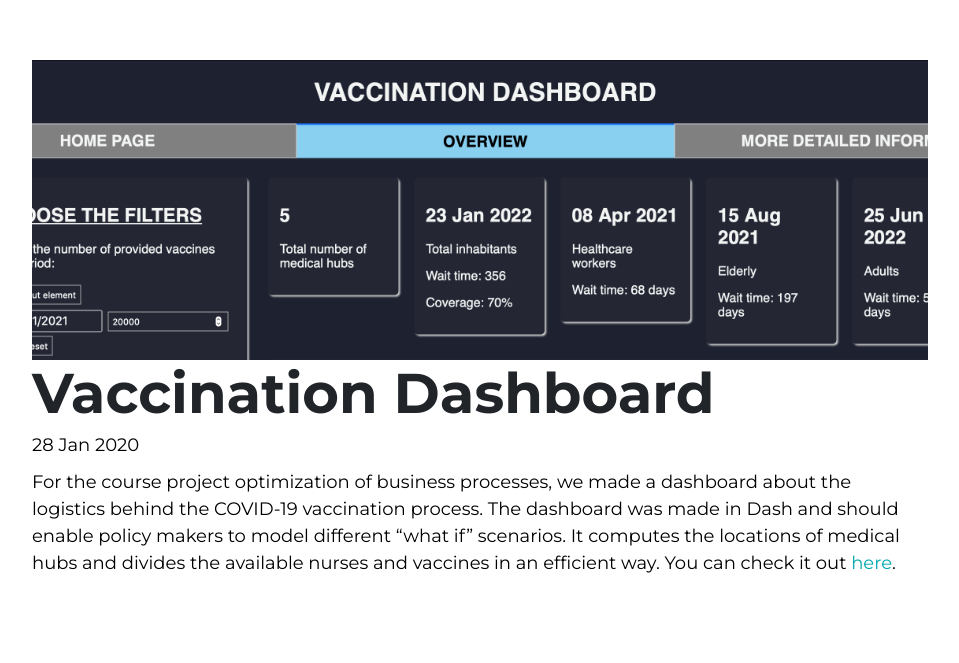
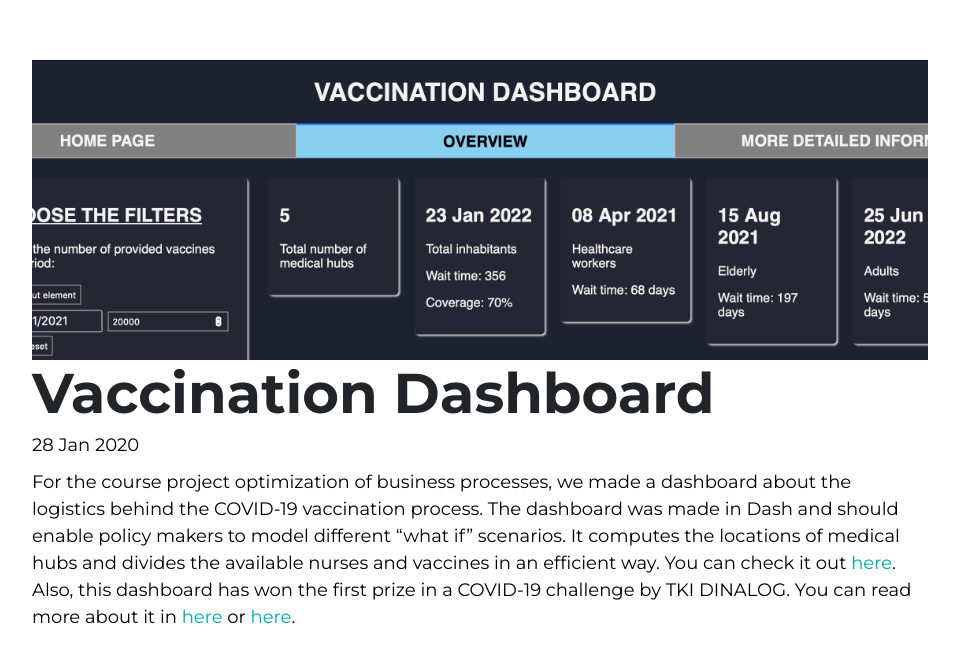
Before and after one commit to beerthies/beerthies.github.io, a Jekyll site: the page built from _posts/2021-01-31-vaccination-dashboard.md, in a window 1280 px wide. Shown: the top 663 px of the page, without its empty margins (160-1119 px from the left). Built offline with Jekyll 4.4.1, drawn with Linux system fonts in a browser that asks for light colours.

Commit message:
Update dashboard (won prize).

```diff
--- a/_posts/2021-01-31-vaccination-dashboard.md
+++ b/_posts/2021-01-31-vaccination-dashboard.md
@@ -4,4 +4,4 @@ title: "Vaccination Dashboard"
 date: 2020-01-28
 related_image: /images/lab_to_arm.png
 ---
-For the course project optimization of business processes, we made a dashboard about the logistics behind the COVID-19 vaccination process. The dashboard was made in Dash and should enable policy makers to model different "what if" scenarios. It computes the locations of medical hubs and divides the available nurses and vaccines in an efficient way. You can check it out [here](https://project-obp.herokuapp.com).
+For the course project optimization of business processes, we made a dashboard about the logistics behind the COVID-19 vaccination process. The dashboard was made in Dash and should enable policy makers to model different "what if" scenarios. It computes the locations of medical hubs and divides the available nurses and vaccines in an efficient way. You can check it out [here](https://project-obp.herokuapp.com). Also, this dashboard has won the first prize in a COVID-19 challenge by TKI DINALOG. You can read more about it in [here](https://beta.vu.nl/nl/nieuws-agenda/nieuws/2021/jan-mrt/vu-studenten-winnen-eerste-prijs-voor-vaccinatieplan.aspx) or [here](https://www.dinalog.nl/winnaars-uitvraag-vaccinatielogistiek/).
```
